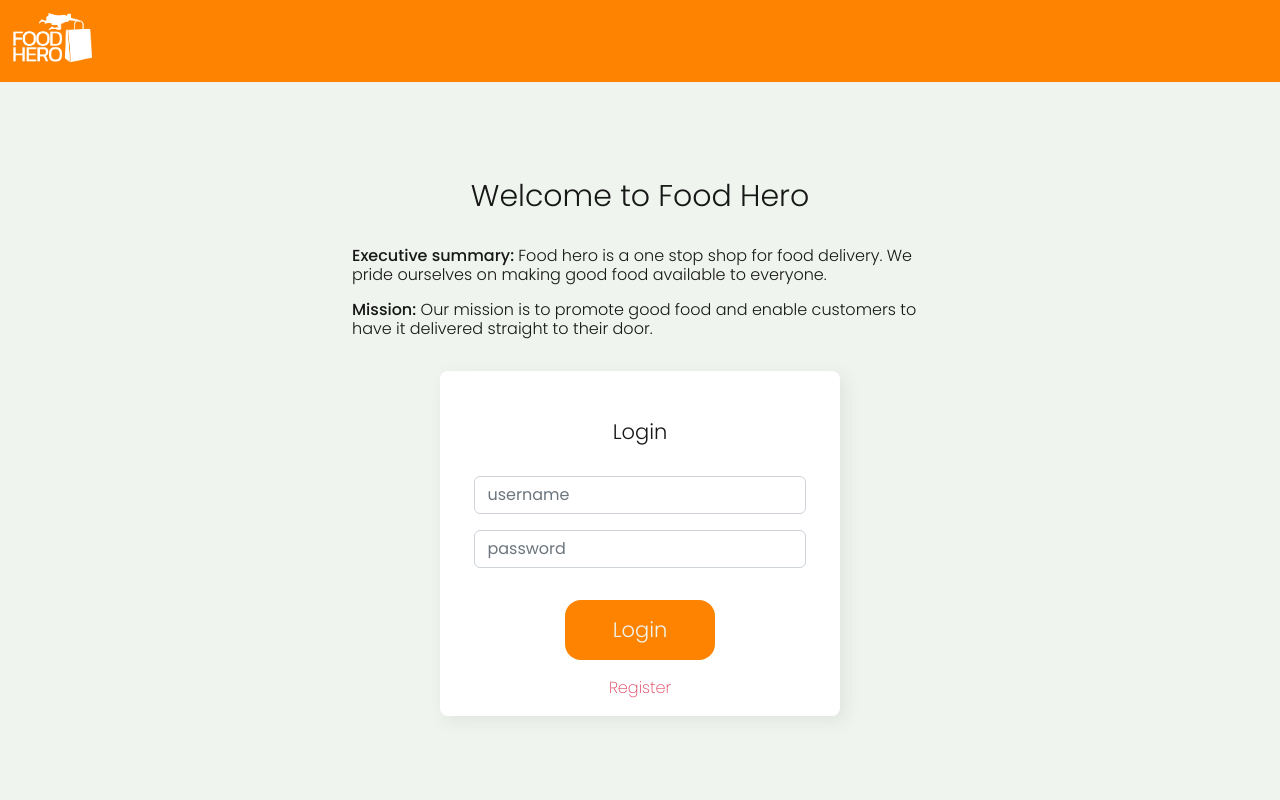
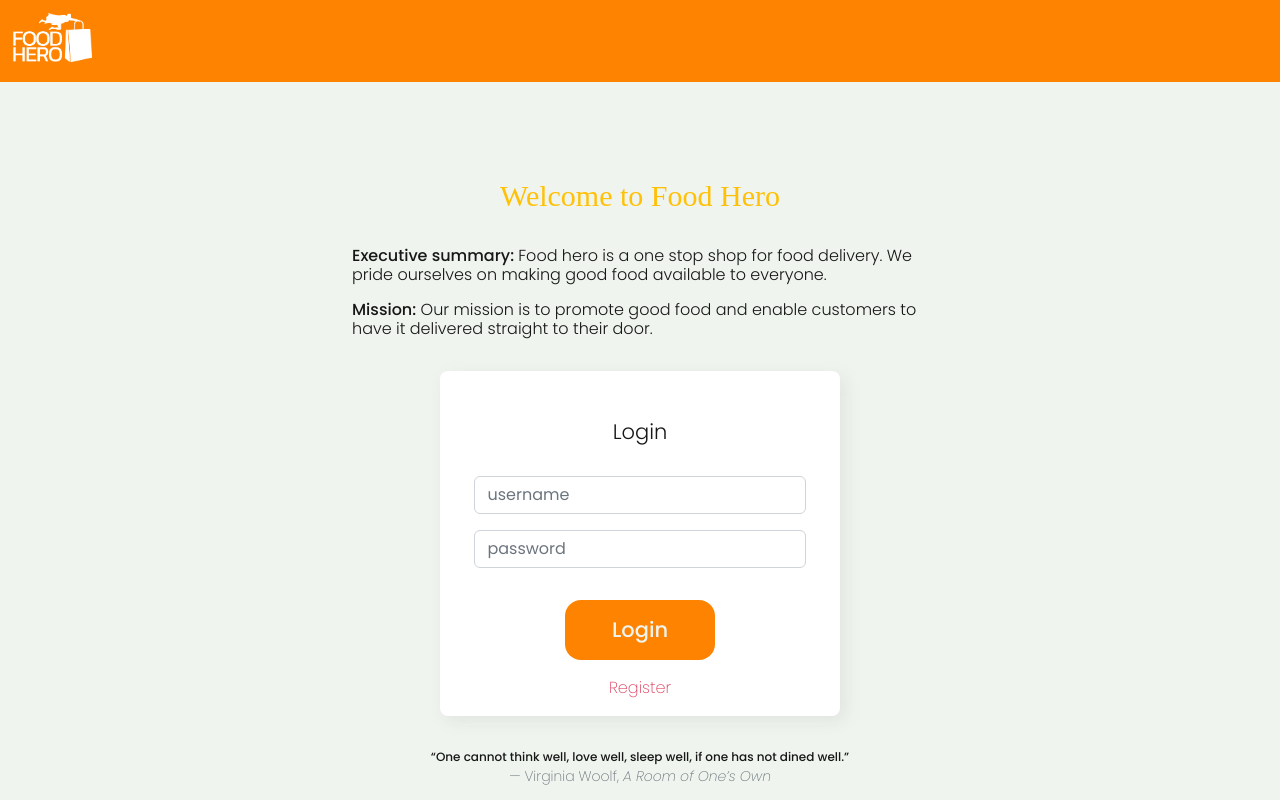
Before and after one commit to Fred374/project_2, an Angular app in the folder project_2_front/: page /login in a window 1280 px wide. Shown: the top 800 px of the page. Built offline with nearby package versions, Linux system fonts and the light colour scheme.

Commit message:
Added quote

```diff
--- a/project_2_front/src/app/components/login/login.component.css
+++ b/project_2_front/src/app/components/login/login.component.css
@@ -31,6 +31,7 @@ h2 {
 
 #welcomeHeader {
     font-size: 30px;
+    font-family:Algerian;
 }
 
 h3 {
@@ -54,3 +55,6 @@ b {
 #registerLink {
     margin-bottom: 3rem;
 }
+blockquote{
+    text-emphasis-color: orange;
+}
--- a/project_2_front/src/app/components/login/login.component.html
+++ b/project_2_front/src/app/components/login/login.component.html
@@ -6,7 +6,7 @@
   <!-- Input box for login-->
   <div class="row">
     <div class="col">
-      <h2 id="welcomeHeader">Welcome to Food Hero</h2>
+      <h2 class="text-warning" id="welcomeHeader">Welcome to Food Hero</h2>
       <br />
       <!-- <p >{{user.userFirstName}}</p> -->
       <h3><b>
@@ -26,14 +26,20 @@
         <input class="form-control" type="text" [(ngModel)]="user.userUsername" placeholder="username" />
         <input class="form-control" type="password" [(ngModel)]="user.userPassword" placeholder="password" />
         <div>
-          <button type="button" class="large-button" id="loginButton" (click)="login()">
-            Login
+          <button type="button" class="large-button" id="loginButton" (click)="login()"><b>
+            Login</b>
           </button>
         </div>
         <div>
           <a id="registerLink" routerLink="/registration">Register</a>
         </div>
       </div>
+      <figure class="text-center"><blockquote class="blockquote"><p><b>“One cannot think well, love well, sleep well, if one has not dined well.”</b></p>
+      </blockquote>
+      <figcaption class="blockquote-footer">Virginia Woolf,
+        <cite title="Source title">A Room of One’s Own</cite>
+      </figcaption>
+    </figure>
 
     </div>
   </div>
```
